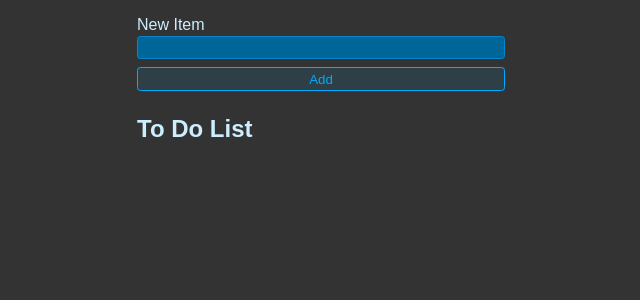
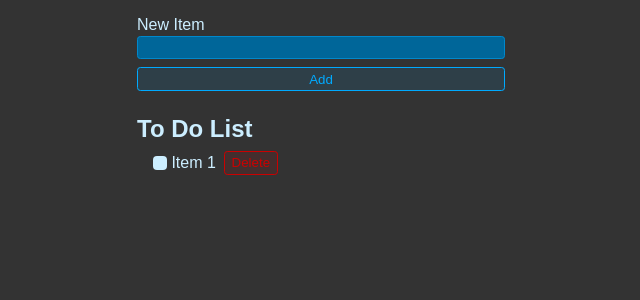
Before and after one commit to Sidiq96/ToDo_List, a React (Vite) app: page / in a window 1280 px wide. Shown: the top 300 px of the page, without its empty margins (319-959 px from the left). Built offline with nearby package versions, Linux system fonts and the light colour scheme.

Commit message:
adds a label with checkbox and adds a delete button

```diff
--- a/src/App.jsx
+++ b/src/App.jsx
@@ -11,6 +11,14 @@
         <button className="btn">Add</button>
       </form>
       <h1 className="header"> To Do List</h1>
+      <ul className="list">
+        <li>
+          <label type="checkbox">
+            Item 1
+          </label>
+          <button className="btn btn-danger">Delete</button>
+        </li>
+      </ul>
     </>
   );
 }
```
Lines whose indentation alone changed are shown as unchanged.
